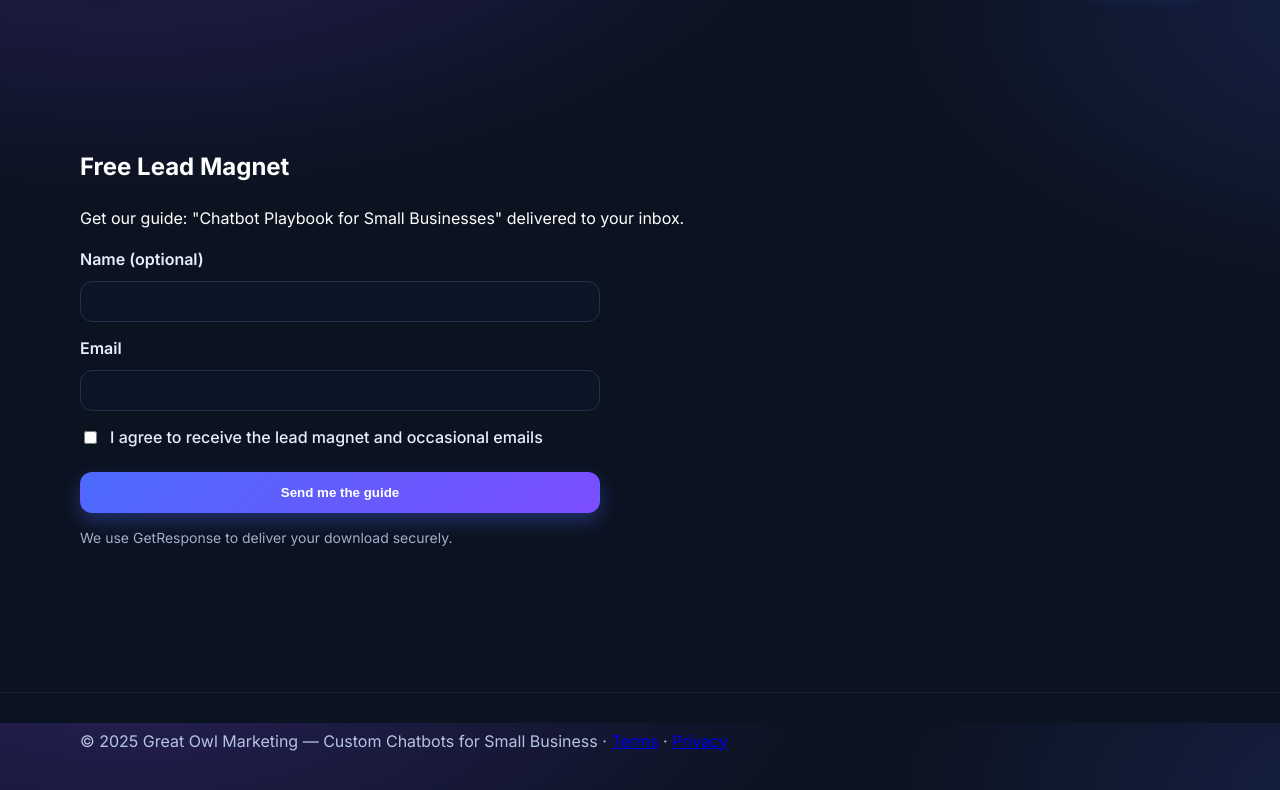
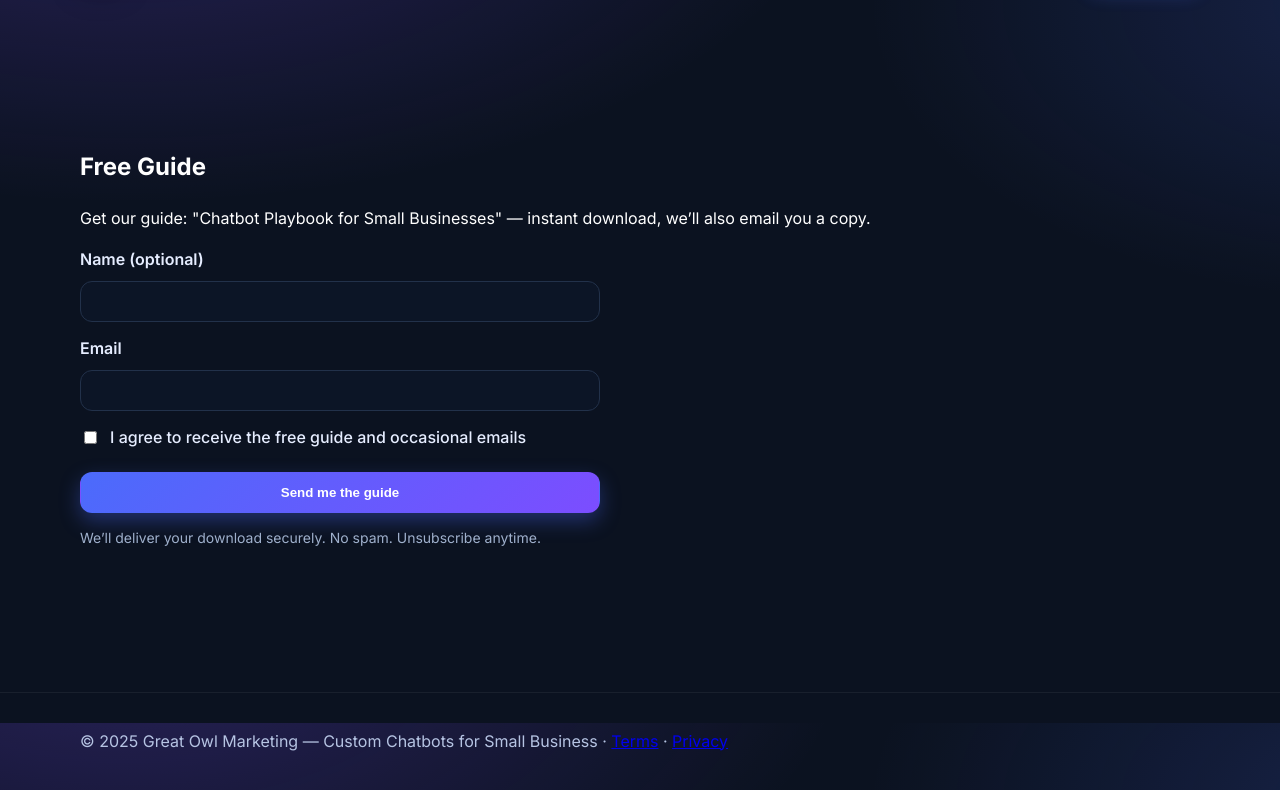
Before and after one commit to detect2173/GOMWebProjectPt1, a Django app: page /lead-magnet/ in a window 1280 px wide. Shown: the part 77-867 px from the top of the page. Run offline with Django 5.2, Linux system fonts and the light colour scheme.

Commit message:
copy(free-guide): update page title, headings, help text; adjust consent label and success/info messages

```diff
--- a/sitecore/forms.py
+++ b/sitecore/forms.py
@@ -3,4 +3,4 @@ from django import forms
 class LeadMagnetForm(forms.Form):
     name = forms.CharField(max_length=120, required=False, label='Name (optional)')
     email = forms.EmailField(label='Email')
-    consent = forms.BooleanField(label='I agree to receive the lead magnet and occasional emails', required=True)
+    consent = forms.BooleanField(label='I agree to receive the free guide and occasional emails', required=True)
--- a/sitecore/views.py
+++ b/sitecore/views.py
@@ -64,9 +64,9 @@ def lead_magnet(request):
             # Attempt subscription
             subscribed = _subscribe_to_getresponse(name, email)
             if subscribed:
-                messages.success(request, 'Check your inbox! Your lead magnet is on its way.')
+                messages.success(request, 'Check your inbox! Your free guide is on its way.')
             else:
-                messages.info(request, 'Thanks! We saved your email. We will send the lead magnet shortly.')
+                messages.info(request, 'Thanks! We saved your email. We will send the free guide shortly.')
             return redirect('lead_thanks')
     else:
         form = LeadMagnetForm()
--- a/templates/sitecore/lead_magnet.html
+++ b/templates/sitecore/lead_magnet.html
@@ -1,9 +1,9 @@
 {% extends 'sitecore/base.html' %}
-{% block title %}Free Lead Magnet — Great Owl Marketing{% endblock %}
+{% block title %}Free Guide — Great Owl Marketing{% endblock %}
 {% block content %}
 <section class="section">
-  <h1>Free Lead Magnet</h1>
-  <p>Get our guide: "Chatbot Playbook for Small Businesses" delivered to your inbox.</p>
+  <h1>Free Guide</h1>
+  <p>Get our guide: "Chatbot Playbook for Small Businesses" — instant download, we’ll also email you a copy.</p>
   <form class="form" method="post">
     {% csrf_token %}
     <label>Name (optional)
@@ -17,6 +17,6 @@
     </label>
     <button class="btn btn-primary" type="submit">Send me the guide</button>
   </form>
-  <p class="help">We use GetResponse to deliver your download securely.</p>
+  <p class="help">We’ll deliver your download securely. No spam. Unsubscribe anytime.</p>
 </section>
 {% endblock %}
```
